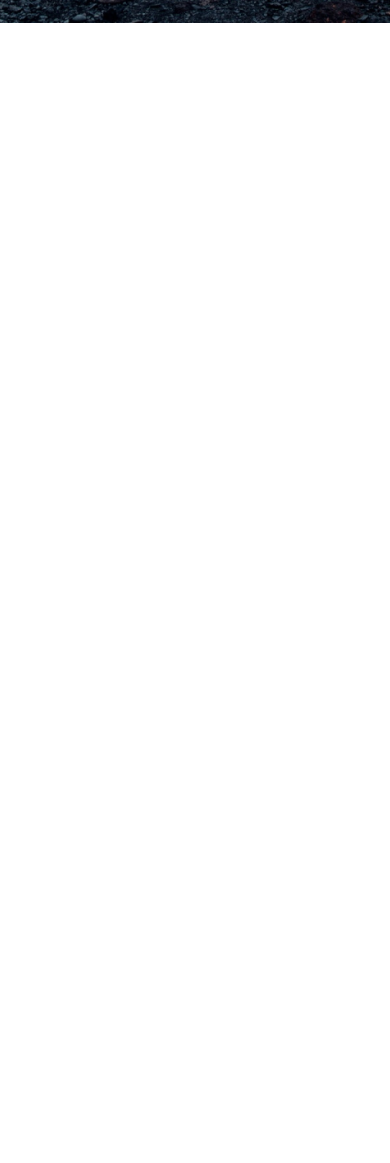
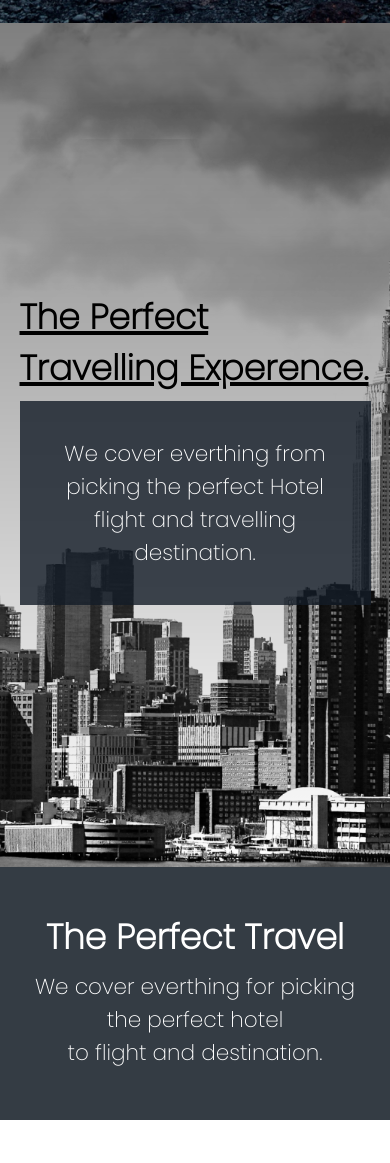
Before and after one commit to RushikeshGandhmal/Travelly, a plain HTML site: page index.html in a window 390 px wide. Shown: the part 837-2000 px from the top of the page. Before the commit the page ends 860 px from the top, so only its background shows below. Drawn offline with Linux system fonts and the light colour scheme; a web font is replaced by a local one.

Commit message:
added 2nd section

```diff
--- a/index.html
+++ b/index.html
@@ -38,5 +38,42 @@
       </h3>
       <button>Book Now</button>
     </section>
+    <section id="locations">
+      <header class="locations-head">
+        <h2>The Perfect Travelling Experence.</h2>
+        <h3>
+          We cover everthing from picking the perfect Hotel <br />
+          flight and travelling destination.
+        </h3>
+        <img src="./img/cloud.png" class="moving-cloud-1 cloud" />
+        <img src="./img/cloud.png" class="moving-cloud-2 cloud" />
+      </header>
+    </section>
+    <section class="benifits">
+      <header class="benifits-head">
+        <h2>The Perfect Travel</h2>
+        <h3>
+          We cover everthing for picking the perfect hotel <br />
+          to flight and destination.
+        </h3>
+      </header>
+      <div class="cards">
+        <div class="card">
+          <img src="./icons/route-solid.svg" alt="" />
+          <h4>Travel</h4>
+          <p>Travel in 250 countries with no efforts.</p>
+        </div>
+        <div class="card">
+          <img src="./icons/bed-solid.svg" alt="" />
+          <h4>Hotel</h4>
+          <p>Hotesl located near popular area.</p>
+        </div>
+        <div class="card">
+          <img src="./icons/plane-departure-solid.svg" alt="" />
+          <h4>Flight</h4>
+          <p>Flight included in every purchased trip.</p>
+        </div>
+      </div>
+    </section>
   </body>
 </html>
--- a/style.css
+++ b/style.css
@@ -51,6 +51,24 @@ button {
   color: white;
   font-size: 2rem;
   cursor: pointer;
+  transition: background 0.5s ease-in-out;
+  animation: buttonAnimation 2s 5 2s;
+}
+
+@keyframes buttonAnimation {
+  0% {
+    background: lightblue;
+  }
+  25% {
+    background: rgb(35, 98, 119);
+  }
+  100% {
+    background: rgb(99, 98, 119);
+  }
+}
+
+button:hover {
+  background: #563808;
 }
 
 /* Nav Section with HERO */
@@ -103,6 +121,86 @@ nav ul {
   padding: 5rem;
 }
 
+/* Locations Section */
+
+#locations {
+  min-height: 100vh;
+  background: linear-gradient(rgba(0, 0, 0, 0.5), transparent),
+    url("/img/new-york-page.png");
+  background-size: cover;
+  background-position: center;
+  display: flex;
+  align-items: center;
+  position: relative;
+  overflow: hidden;
+}
+
+.locations-head {
+  width: 90%;
+  margin: auto;
+}
+
+.locations-head h2 {
+  text-decoration: underline;
+  text-decoration-thickness: 0.5rem;
+  padding: 1rem 0rem;
+}
+
+.locations-head h3 {
+  padding: 4rem 0rem;
+  background: linear-gradient(#131c27, #663b34);
+  background-clip: text;
+  -webkit-text-fill-color: transparent;
+}
+
+.cloud {
+  position: absolute;
+  top: 0%;
+  right: 0%;
+  pointer-events: none;
+}
+
+.moving-cloud-1 {
+  animation: cloudAnimation 3.1s infinite alternate ease-in-out;
+  z-index: -1;
+}
+
+.moving-cloud-2 {
+  top: 15%;
+  z-index: -2;
+  opacity: 0.4;
+  animation: cloudAnimation 3.5s infinite alternate ease-in-out;
+}
+
+@keyframes cloudAnimation {
+  from {
+    transform: translate(10%, -10%);
+  }
+  to {
+    transform: translate(0%, 0%);
+  }
+}
+
+/* Benifits Section */
+
+.benifits-head {
+  background: #343c44;
+  padding: 3rem;
+  min-height: 30vh;
+  display: flex;
+  flex-direction: column;
+  justify-content: center;
+  align-items: center;
+  color: white;
+  text-align: center;
+}
+
+.benifits-head h3 {
+  padding: 1rem;
+}
+
+/* Media Query */
+
 @media screen and (max-width: 932px) {
   html {
     font-size: 45%;
@@ -113,4 +211,19 @@ nav ul {
   #logo {
     padding: 2rem;
   }
+  .cloud {
+    height: 40rem;
+  }
+  .moving-cloud-1 {
+    z-index: -1;
+  }
+  .moving-cloud-2 {
+    z-index: -2;
+  }
+  .locations-head h3 {
+    padding: 5rem;
+    background: rgba(19, 28, 39, 0.8);
+    -webkit-text-fill-color: white;
+    text-align: center;
+  }
 }
```
